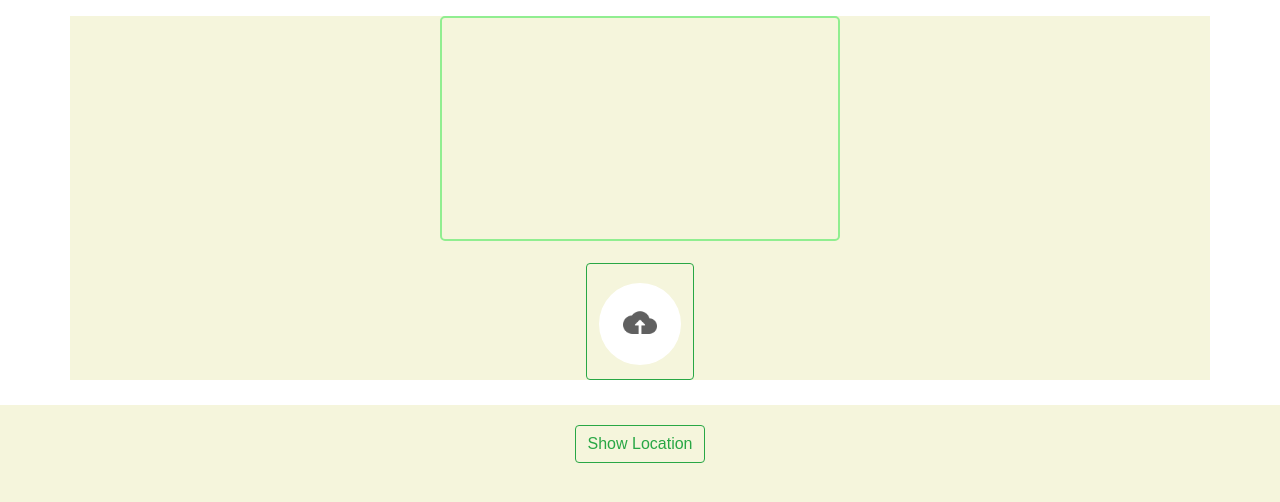
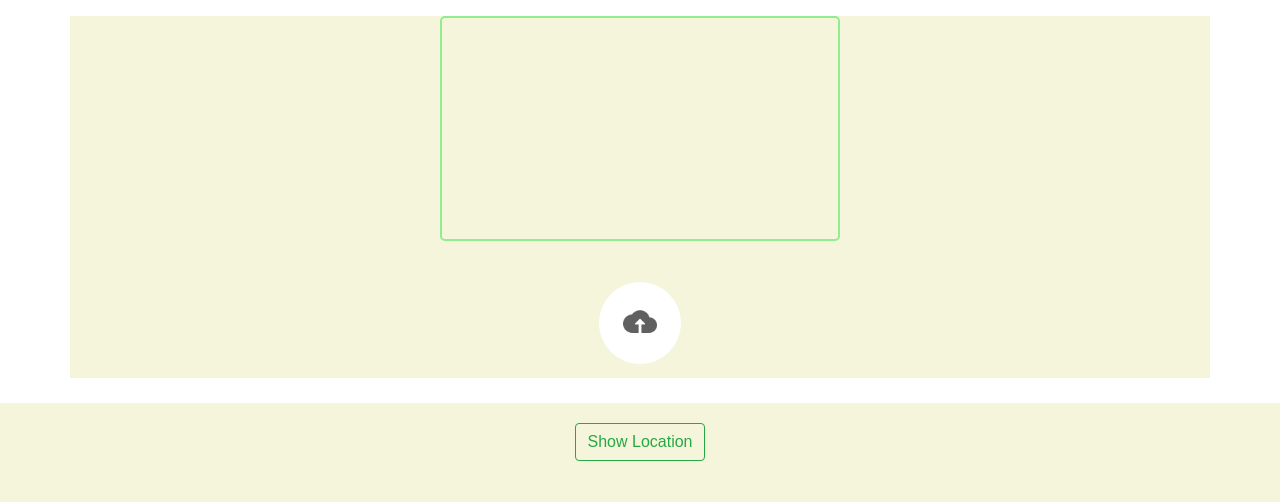
Before and after one commit to vedantjdv/Skin-Disease-Detection, a plain HTML site: page index.html in a window 1280 px wide. Shown: the part 170-672 px from the top of the page. Drawn offline with nearby package versions, Linux system fonts and the light colour scheme.

Commit message:
Border removed from the button

```diff
--- a/index.html
+++ b/index.html
@@ -13,7 +13,7 @@
 <body>
     <div class="header">Skin Disease Detector</div>
     <div class="container">
-        <button type="button" class="btn btn-outline-success" style="margin-top: 2%"name="button"><input type="file" id="image-input" accept="image/jpeg, image/png, image/jpg" style="display: none"><label for="image-input"><img id="img" src="images/upload.png" class="upload-icon"></label></button>
+        <button type="button" class="btn btn-outline-success" style="margin-top: 2%;border: none"name="button"><input type="file" id="image-input" accept="image/jpeg, image/png, image/jpg" style="display: none"><label for="image-input"><img id="img" src="images/upload.png" class="upload-icon"></label></button>
         <div id="display-image"></div>
     </div>
     <div class="location">
```
